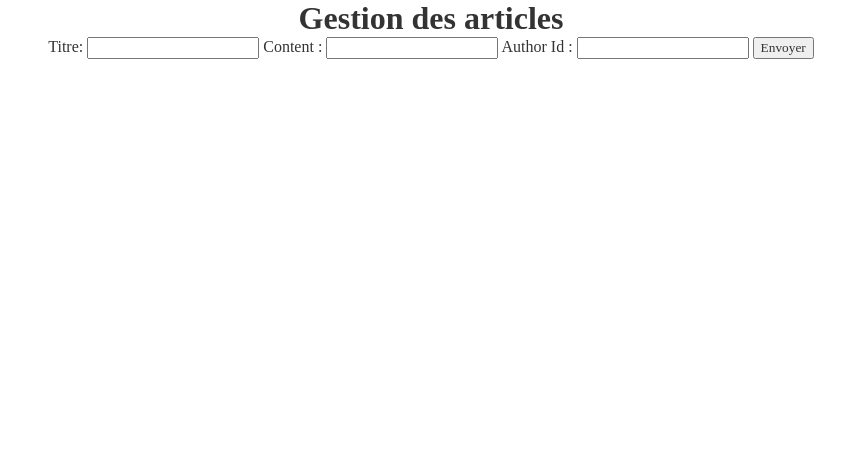
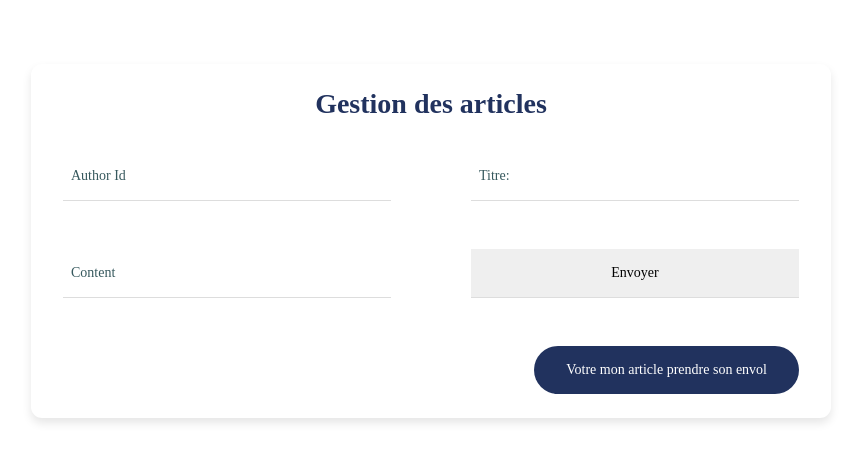
Before and after one commit to vincentli77/Projet-php-MT4, a PHP site: template app/View/Frontend/createArticle.php in a window 1280 px wide. Shown: the top 462 px of the page, without its empty margins (209-1070 px from the left). Run offline with PHP 8.4, Linux system fonts and the light colour scheme; the template is opened without the code that fills it, so the values that code supplies are empty.

Commit message:
create article mise en forme css

```diff
--- a/app/View/Frontend/createArticle.php
+++ b/app/View/Frontend/createArticle.php
@@ -1,9 +1,25 @@
-<h1>Gestion des articles</h1>
-<form method="post">
-   <label for="title"> Titre: <input name="title" type="text"></label>
-   <label for="content"> Content : <input name="content" type="text"></label>
-   <label for="authorId"> Author Id : <input name="authorId" type="text"></label>
-    <input type="submit" value="Envoyer" />
+<form class="form" method="post">
+    <h1 class="form-title">Gestion des articles</h1>
+      <div class="grid">
+        <div class="form-group">
+          <input type="text" name="authorId" id="name" placeholder="Author Id ">
+          <!-- <label for="authorId"> Author Id : <input name="authorId" type="text"></label>  -->
+        </div>
+        <div class="form-group">
+          <input type="text" name="title" id="title" placeholder="Titre:">
+          <!-- <label for="title"> Titre: <input name="title" type="text"></label>  -->
+        </div>
+        <div class="form-group">
+          <input type="text" name="content" id="content" placeholder="Content">
+          <!-- <label for="content"> Content : <input name="content" type="text"></label>  -->
+        </div>
+        <div class="form-group">
+          <!-- <textarea name="message" id="message" placeholder="Your message goes here"></textarea> -->
+          <input type="submit" value="Envoyer" />
+        </div>
+        <button type="submit" class="btn" value="Envoyer"><a class="submit" href="http://localhost:5555/">Votre mon article prendre son envol</a></button>
+        <!-- <input type="submit" value="Envoyer" /> -->
+      </div>
 </form>
 
 
--- a/app/View/main.css
+++ b/app/View/main.css
@@ -425,3 +425,96 @@ marquee span:before {
 
 
 /* ------------------- FORM ------------- */
+
+.container {
+  max-width: 1200px;
+  margin: 0 auto;
+  padding: 0 32px;
+}
+
+.grid {
+  display: grid;
+  column-gap: 80px;
+  row-gap: 24px;
+  align-items: end;
+}
+
+.form {
+  width: 100%;
+  max-width: 400px;
+  margin: 64px auto 0;
+  background-color: #fff;
+  box-shadow: 0 5px 10px rgba(0, 0, 0, 0.1);
+  padding: 24px 32px;
+  border-radius: 11px;
+}
+.form .form-title {
+  font-size: 28px;
+  font-weight: 700;
+  color: #21325e;
+  text-align: center;
+  margin-bottom: 32px;
+}
+.form .form-group {
+  margin-bottom: 24px;
+}
+.form .form-group input,
+.form .form-group textarea {
+  display: inline-block;
+  width: 100%;
+  padding: 16px 8px;
+  font-family: inherit;
+  font-size: 14px;
+  color: #000 !important;
+  border: none;
+  outline: none;
+}
+.form .form-group input::placeholder,
+.form .form-group textarea::placeholder {
+  color: #37595e;
+}
+.form .form-group input:focus,
+.form .form-group textarea:focus {
+  border-color: #21325e;
+}
+.form .form-group input {
+  border-bottom: 1px solid #ddd;
+}
+.form .form-group textarea {
+  border: 1px solid #ddd;
+  height: 100px;
+  resize: none;
+  border-radius: 11px;
+}
+.form .btn {
+  display: inline-block;
+  border: none;
+  outline: none;
+  background-color: #21325e;
+  color: #fff;
+  font-family: inherit;
+  font-size: 14px;
+  padding: 16px 32px;
+  border-radius: 1000px;
+  cursor: pointer;
+}
+
+@media screen and (min-width: 768px) {
+  .grid {
+    grid-template-columns: 1fr 1fr;
+  }
+
+  .form {
+    max-width: 800px;
+  }
+
+  .btn {
+    grid-column: 1/-1;
+    justify-self: end;
+  }
+}
+
+.submit {
+  color: #fff;
+  text-decoration: none;
+}
--- a/app/View/template.php
+++ b/app/View/template.php
@@ -8,7 +8,6 @@
     <title><?= $title; ?></title>
     <style>
         <?php include 'main.css'; ?>
-        <?php include 'form.css'; ?>
 
     </style>
 </head>
```
Also changed, not shown: app/View/Frontend/home.php (+31 -1 lines).
